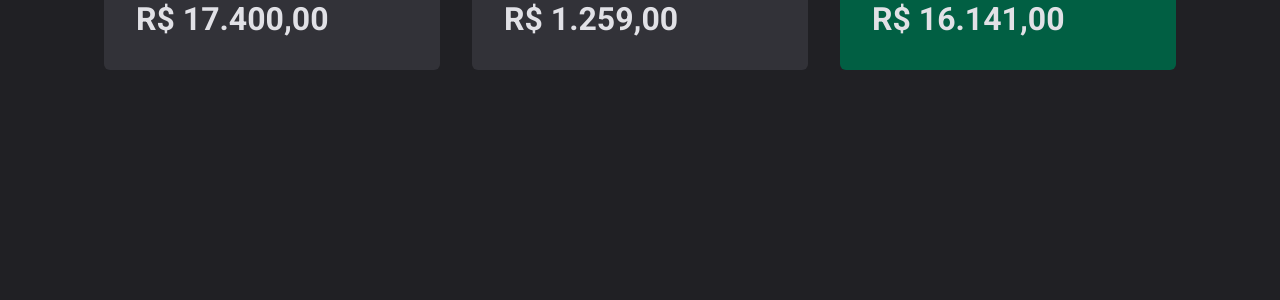
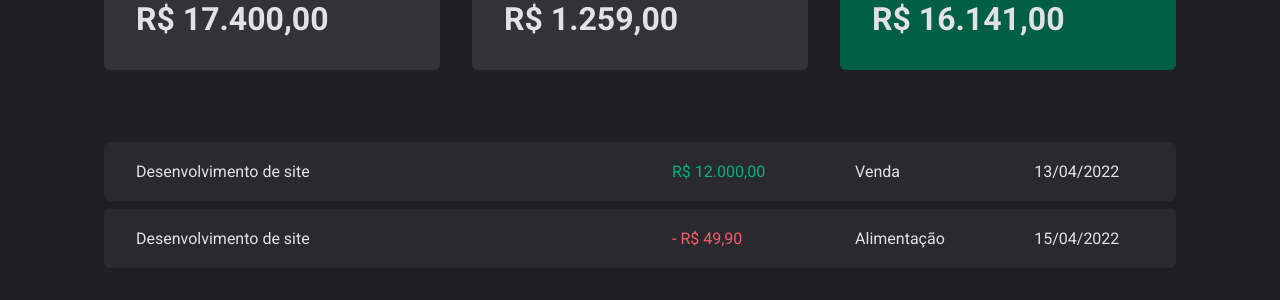
Before and after one commit to mmanaclara/dt-money, a React (Vite) app: page / in a window 1280 px wide. Shown: the top 300 px of the page. Built offline with nearby package versions, Linux system fonts and the light colour scheme.

Commit message:
create transactions table

```diff
--- a/src/pages/Transactions/index.tsx
+++ b/src/pages/Transactions/index.tsx
@@ -1,11 +1,41 @@
 import { Header } from "../../components/Header";
 import { Summary } from "../../components/Summary";
+import { PriceHighlight, TransactionsContainer, TransactionsTable } from "./styles";
 
 export function Transactions() {
     return (
         <div>
             <Header />
             <Summary />
+
+            <TransactionsContainer>
+
+        <TransactionsTable>
+          <tbody>
+                <tr>
+                  <td width="50%">Desenvolvimento de site</td>
+                  <td>
+                    <PriceHighlight variant="income">
+                      R$ 12.000,00
+                    </PriceHighlight>
+                  </td>
+                  <td>Venda</td>
+                  <td>13/04/2022</td>
+                </tr>
+
+                <tr>
+                  <td width="50%">Desenvolvimento de site</td>
+                  <td>
+                    <PriceHighlight variant="outcome">
+                      - R$ 49,90
+                    </PriceHighlight>
+                  </td>
+                  <td>Alimentação</td>
+                  <td>15/04/2022</td>
+                </tr>
+          </tbody>
+        </TransactionsTable>
+      </TransactionsContainer>
         </div>
     )
 }
--- /dev/null
+++ b/src/pages/Transactions/styles.ts
@@ -0,0 +1,38 @@
+import styled from 'styled-components'
+
+export const TransactionsContainer = styled.main`
+  width: 100%;
+  max-width: 1120px;
+  margin: 4rem auto 0;
+  padding: 0 1.5rem;
+`
+
+export const TransactionsTable = styled.table`
+  width: 100%;
+  border-collapse: separate;
+  border-spacing: 0 0.5rem;
+  margin-top: 1.5rem;
+  td {
+    padding: 1.25rem 2rem;
+    background: ${(props) => props.theme['gray-700']};
+    &:first-child {
+      border-top-left-radius: 6px;
+      border-bottom-left-radius: 6px;
+    }
+    &:last-child {
+      border-top-right-radius: 6px;
+      border-bottom-right-radius: 6px;
+    }
+  }
+`
+
+interface PriceHighlightProps {
+  variant: 'income' | 'outcome'
+}
+
+export const PriceHighlight = styled.span<PriceHighlightProps>`
+  color: ${(props) =>
+    props.variant === 'income'
+      ? props.theme['green-300']
+      : props.theme['red-300']};
+`
```
